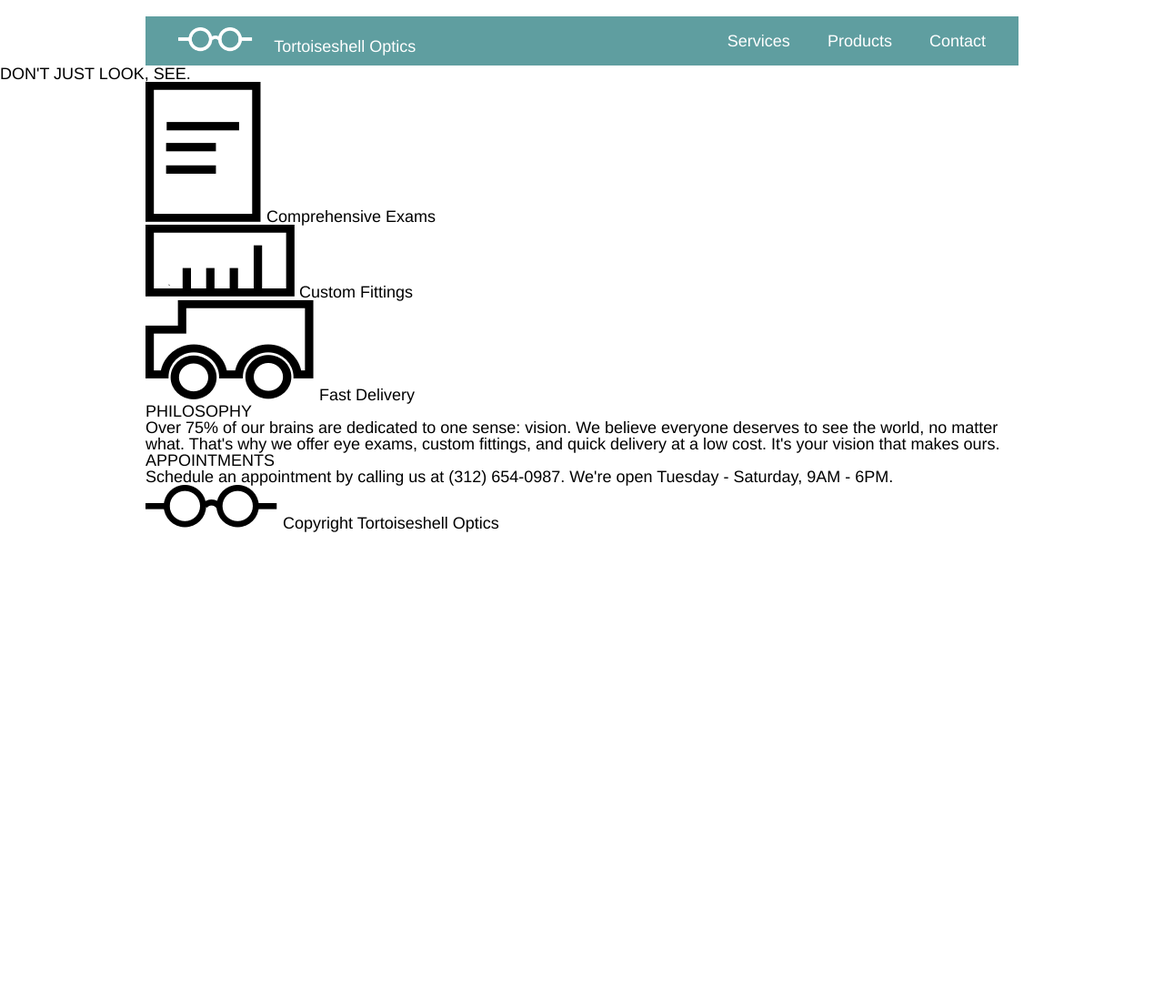
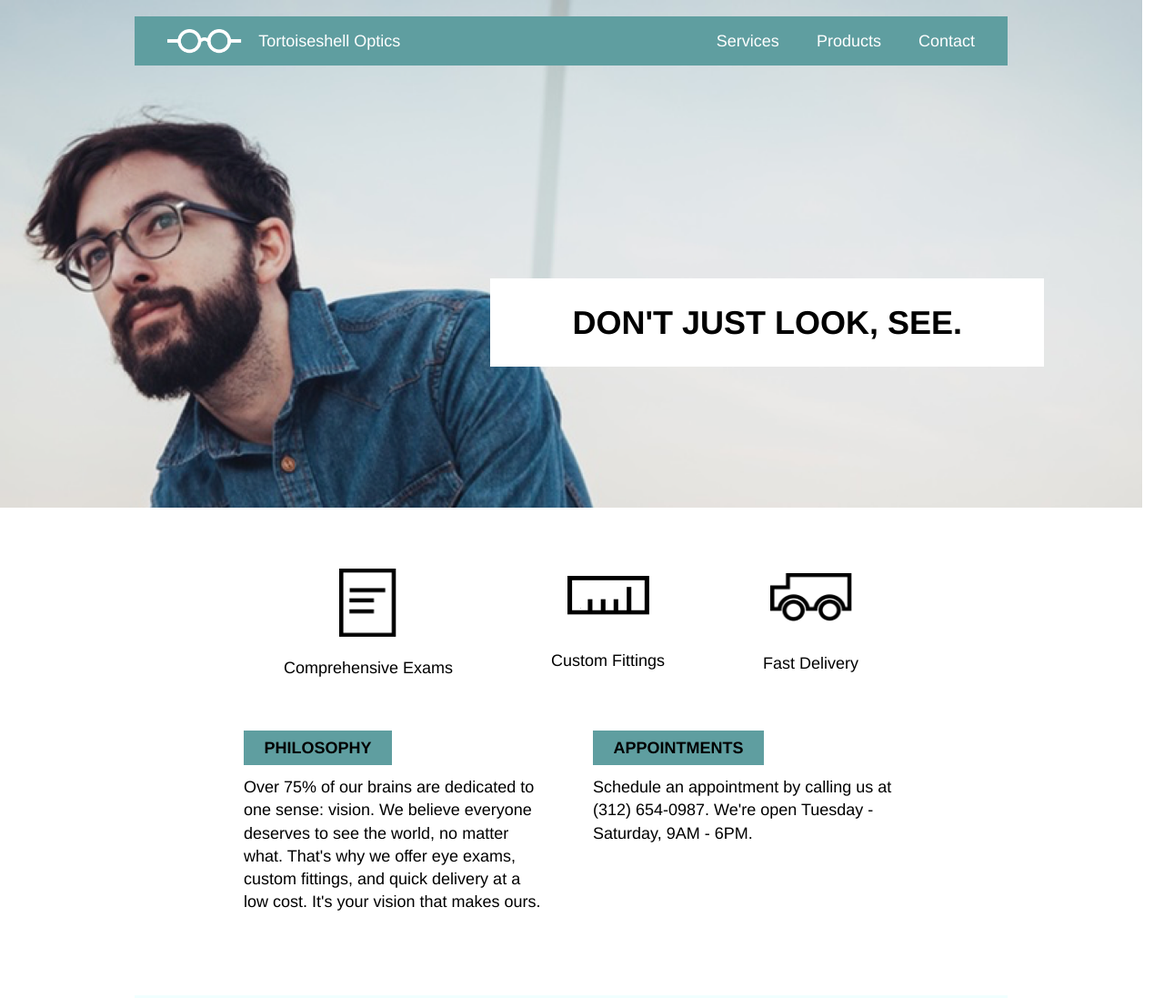
Before and after one commit to olivecobra/tortoiseshell-optics, a plain HTML site: page index.html in a window 1280 px wide. Shown: the top 1097 px of the page at 91% size. Before the commit the page ends 800 px from the top, so only its background shows below. Drawn offline with Linux system fonts and the light colour scheme.

Commit message:
All HTML and CCS added for computer display.

```diff
--- a/index.html
+++ b/index.html
@@ -7,8 +7,8 @@
   </head>
   <body>
 <!--Header-->
-    <header>
-      <div class="container header">
+  <div class="title">
+    <div class="container navigation">
       <div>
         <img src="resources/images/logo-white.png" alt="Tortoiseshell Optics logo"/>
         <span>Tortoiseshell Optics</span>
@@ -21,36 +21,34 @@
         </ul>
       </nav>
     </div>
-    </header>
 <!--Banner section-->
     <div class="banner">
-      <span>DON'T JUST LOOK, SEE.</span>
+      <h1>DON'T JUST LOOK, SEE.</h1>
     </div>
+  </div> <!--End title class-->
 <!--Services section-->
-    <div class="services">
-      <div class="container">
-        <div>
-          <img src="resources/images/paper-icon.png"/>
+      <div class="services container">
+        <div class="service exam">
+          <img src="resources/images/paper-icon.png" alt="Icon"/>
           <span>Comprehensive Exams</span>
         </div>
-        <div>
-          <img src="resources/images/ruler-icon.png"/>
+        <div class="service fitting">
+          <img src="resources/images/ruler-icon.png" alt="Icon"/>
           <span>Custom Fittings</span>
         </div>
-        <div>
-          <img src="resources/images/truck-icon.png"/>
+        <div class="service fitting">
+          <img src="resources/images/truck-icon.png" alt="Icon"/>
           <span>Fast Delivery</span>
         </div>
       </div>
-    </div>
 <!--Philosophy and appointments-->
+    <div class="container">
+      <div class="infocorner">
         <div class="information">
-      <div class="container">
-        <div class="philo">
           <span>PHILOSOPHY</span>
           <p>Over 75% of our brains are dedicated to one sense: vision. We believe everyone deserves to see the world, no matter what. That's why we offer eye exams, custom fittings, and quick delivery at a low cost. It's your vision that makes ours.</p>
         </div>
-        <div class="appointments">
+        <div class="information">
           <span>APPOINTMENTS</span>
           <p>Schedule an appointment by calling us at (312) 654-0987. We're open Tuesday - Saturday, 9AM - 6PM.</p>
         </div>
@@ -58,7 +56,7 @@
     </div>
 <!--Footer-->
     <footer>
-      <div class="container">
+      <div class="container footer">
         <img src="resources/images/logo-black.png" alt="Tortoiseshell Optics logo"/>
         <span>Copyright Tortoiseshell Optics</span>
       </div>
--- a/resources/css/style.css
+++ b/resources/css/style.css
@@ -6,30 +6,48 @@ html {
   font-family: Helvetica;
 }
 
+body {
+  width: 1256px;
+}
+
 .container {
   width: 960px;
   margin: 0 auto;
 }
 
-/*Header*/
+/*Navigation bar*/
 
-.header {
+.title {
+  background-image: url("../images/glasses.png");
+  height: 31rem;
+  background-repeat: norepeat;
+  background-position: center;
+  background-size: cover;
+}
+
+.navigation {
   display: flex;
-  margin-top: 1rem;
   background-color: cadetblue;
   color: white;
   justify-content: space-between;
-  align-items: center;
   font-size: 1rem;
   height: 3rem;
+  width: 960px;
+  position: relative;
+  top: 1rem;
 }
 
-header img {
+.navigation div {
+  display: flex;
+  align-items: center;
+}
+
+.navigation img {
   height: 1.5rem;
   padding-left: 2rem;
 }
 
-header span {
+.navigation span {
   padding-left: 1rem;
 }
 
@@ -41,3 +59,87 @@ nav li {
 }
 
 /*Banner*/
+
+.banner {
+  display: flex;
+  position: relative;
+  top: 14rem;
+  right: 6rem;
+  justify-content: flex-end;
+}
+
+.banner h1 {
+  font-weight: bold;
+  font-size: 2rem;
+  line-height: 1.2;
+  background-color: white;
+  padding: 1.5rem 5rem;
+}
+
+/*Services section*/
+
+.services {
+  display: flex;
+  flex-direction: row;
+  justify-content: center;
+}
+
+.service {
+  display: flex;
+  flex-direction: column;
+  height: 8rem;
+  margin: 3rem;
+  align-items: center;
+  justify-content: space-around;
+}
+
+.exam img {
+  width: 3.5rem;
+}
+
+.fitting img {
+  width: 5rem;
+}
+
+/*Infocorner*/
+
+.infocorner {
+  display: flex;
+  justify-content: center;
+  flex-direction: row;
+}
+
+.information {
+  width: 35%;
+  margin-bottom: 5rem;
+  margin-right: 2.5%;
+  margin-left: 2.5%;
+  line-height: 1.4;
+}
+
+.information span {
+  font-weight: bold;
+  font-size: 1rem;
+  background-color: cadetblue;
+  width: 10rem;
+  padding: 0.5rem 1.25rem;
+}
+
+.information p {
+  margin-top: 1rem;
+}
+
+/*Footer*/
+
+.footer {
+  display: flex;
+  align-items: center;
+  background-color: azure;
+  width: 960px;
+  margin: 0 auto;
+}
+
+.footer img {
+  height: 1.5rem;
+  padding: 4rem 1rem 4rem 4rem;
+}
```
Lines whose indentation alone changed are shown as unchanged.
